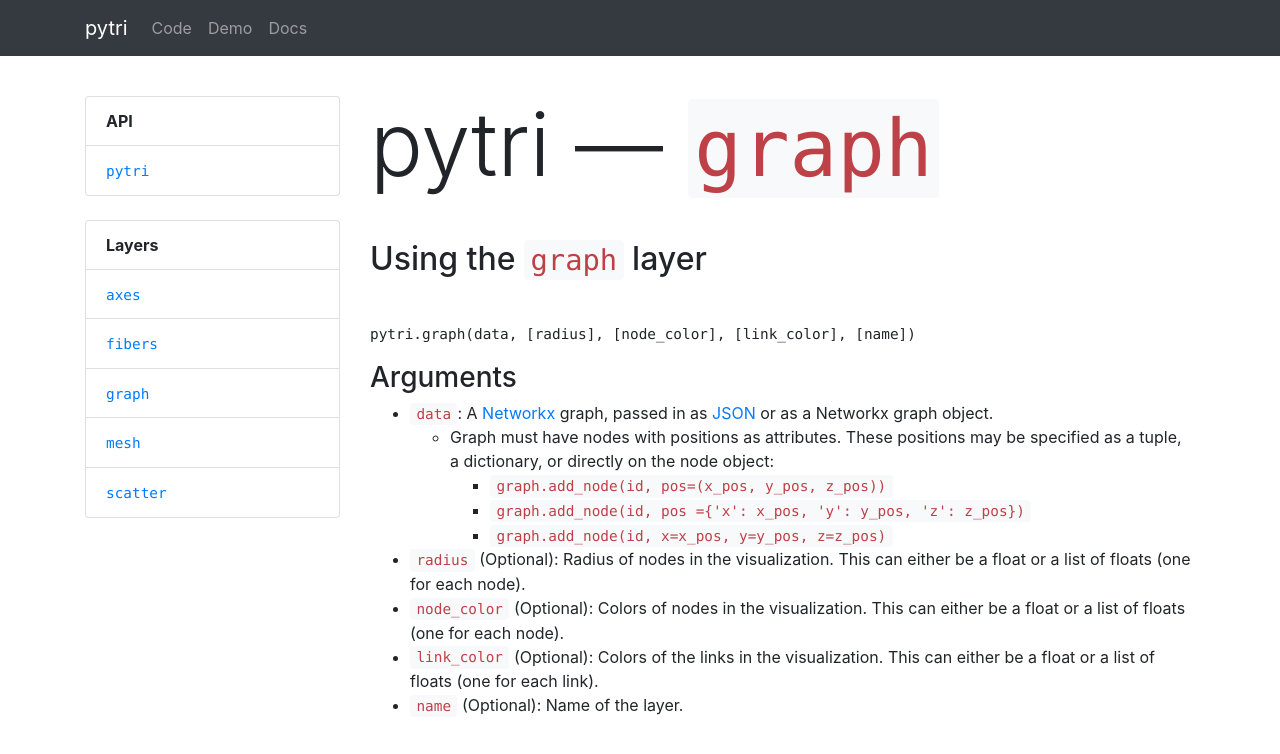
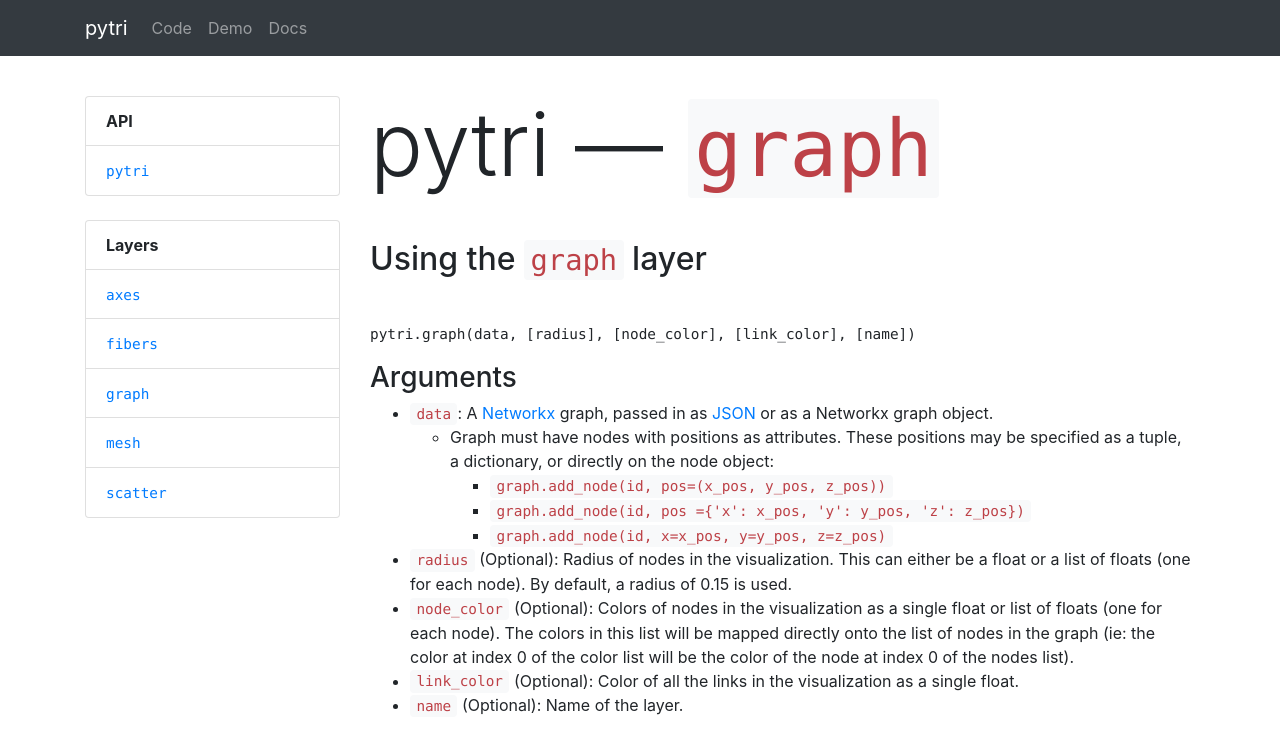
Before and after one commit to aplbrain/pytri, a Jekyll site: the page built from docs/docs/graph.md, in a window 1280 px wide. Shown: the top 754 px of the page. Built offline with Jekyll 4.4.1, drawn with Linux system fonts in a browser that asks for light colours.

Commit message:
updated graph documentation

```diff
--- a/docs/docs/graph.md
+++ b/docs/docs/graph.md
@@ -20,7 +20,7 @@ pytri.graph(data, [radius], [node_color], [link_color], [name])
         * `graph.add_node(id, pos=(x_pos, y_pos, z_pos))`
         * `graph.add_node(id, pos ={'x': x_pos, 'y': y_pos, 'z': z_pos})`
         * `graph.add_node(id, x=x_pos, y=y_pos, z=z_pos)`
-* `radius` (Optional): Radius of nodes in the visualization. This can either be a float or a list of floats (one for each node).
-* `node_color` (Optional): Colors of nodes in the visualization. This can either be a float or a list of floats (one for each node).
-* `link_color` (Optional): Colors of the links in the visualization. This can either be a float or a list of floats (one for each link).
+* `radius` (Optional): Radius of nodes in the visualization. This can either be a float or a list of floats (one for each node). By default, a radius of 0.15 is used.
+* `node_color` (Optional): Colors of nodes in the visualization as a single float or list of floats (one for each node). The colors in this list will be mapped directly onto the list of nodes in the graph (ie: the color at index 0 of the color list will be the color of the node at index 0 of the nodes list).
+* `link_color` (Optional): Color of all the links in the visualization as a single float.
 * `name` (Optional): Name of the layer.
```
